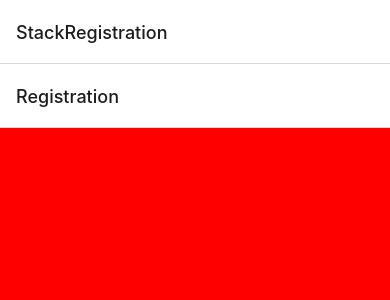
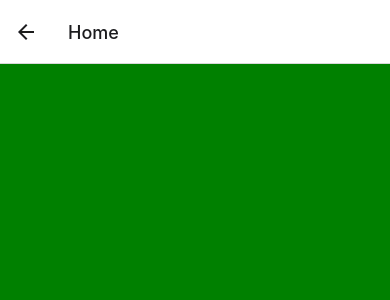
Before and after one commit to valeskus/AZSnoname, a React Native app: screen /StackHome in a window 390 px wide. Shown: the top 300 px of the page. Built offline with nearby package versions, Linux system fonts and the light colour scheme.

Commit message:
added home stack

```diff
--- a/src/App.tsx
+++ b/src/App.tsx
@@ -3,6 +3,7 @@ import {Platform, UIManager} from 'react-native';
 import {NavigationContainer} from '@react-navigation/native';
 import {createNativeStackNavigator} from '@react-navigation/native-stack';
 import {StackRegistration} from './StackRegistration';
+import {StackHome} from './StackHome';
 
 if (
   Platform.OS === 'android' &&
@@ -12,7 +13,8 @@ if (
 }
 
 export type RootStackParamList = {
-  Main: undefined;
+  StackHome: undefined;
+  StackRegistration: undefined;
 };
 
 const Stack = createNativeStackNavigator();
@@ -27,8 +29,16 @@ function App(): JSX.Element {
   return (
     <NavigationContainer>
       <Stack.Navigator>
-        {/* <Stack.Screen name="Main" component={Main} /> */}
-        <Stack.Screen name="StackRegistration" component={StackRegistration} />
+        <Stack.Screen
+          name="StackRegistration"
+          component={StackRegistration}
+          options={{headerShown: false}}
+        />
+        <Stack.Screen
+          name="StackHome"
+          component={StackHome}
+          options={{headerShown: false}}
+        />
       </Stack.Navigator>
     </NavigationContainer>
   );
--- /dev/null
+++ b/src/StackHome.tsx
@@ -0,0 +1,17 @@
+import React from 'react';
+import {createNativeStackNavigator} from '@react-navigation/native-stack';
+import {Home} from './screens/Home';
+
+export type StackRegistrationParamList = {
+  Main: undefined;
+};
+
+const HomeStack = createNativeStackNavigator();
+
+export function StackHome(): JSX.Element {
+  return (
+    <HomeStack.Navigator>
+      <HomeStack.Screen name="Home" component={Home} />
+    </HomeStack.Navigator>
+  );
+}
--- /dev/null
+++ b/src/screens/Home/Home.tsx
@@ -0,0 +1,7 @@
+import React from 'react';
+import {View} from 'react-native';
+import {styles} from './styles';
+
+export function Home(): JSX.Element {
+  return <View style={styles.homeScreenContainer} />;
+}
--- /dev/null
+++ b/src/screens/Home/index.ts
@@ -0,0 +1 @@
+export * from './Home';
--- /dev/null
+++ b/src/screens/Home/styles.ts
@@ -0,0 +1,9 @@
+import {StyleSheet} from 'react-native';
+
+export const styles = StyleSheet.create({
+  homeScreenContainer: {
+    flex: 1,
+    padding: 10,
+    backgroundColor: 'green',
+  },
+});
```
